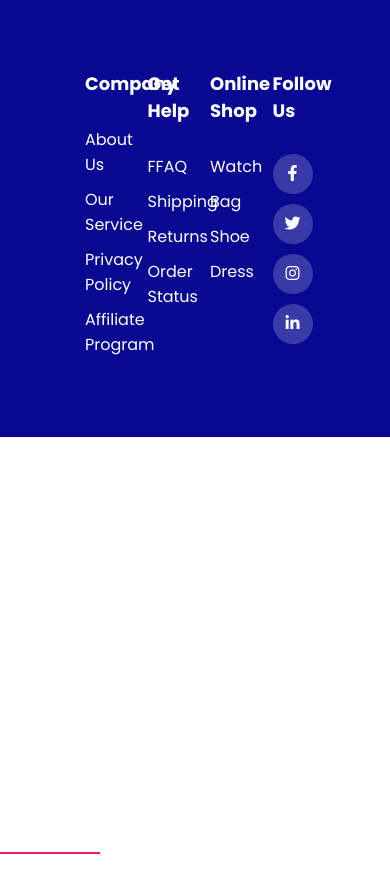
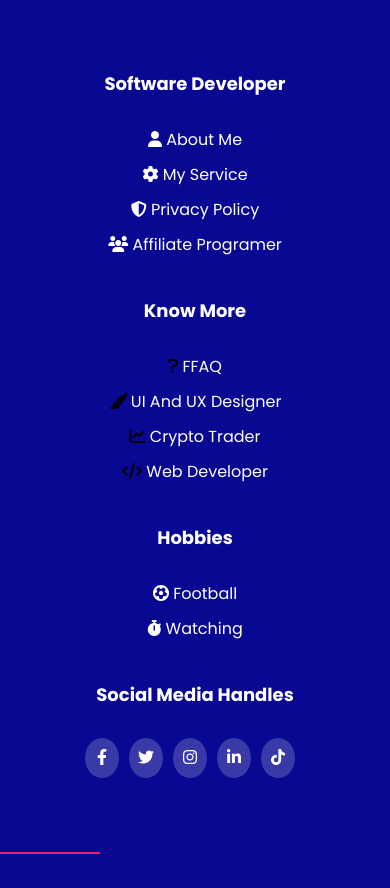
Before and after one commit to DuncanLangat6515/Footer, a plain HTML site: page index.html in a window 390 px wide. Before the commit the page ends 854 px from the top, so only its background shows below. Drawn offline with Linux system fonts and the light colour scheme.

Commit message:
add styling and links

```diff
--- a/index.html
+++ b/index.html
@@ -16,39 +16,41 @@
     <div class="container">
         <div class="row">
             <div class="footer-col">
-                <h4>Company</h4>
+                <h4>Software Developer</h4>
                 <ul>
-                    <li> <a href="">about us</a></li>
-                    <li> <a href="">our service</a></li>
-                    <li> <a href="">privacy policy</a></li>
-                    <li> <a href="">affiliate program</a></li>
+                    <li> <a href=""><i class="fas fa-user"></i> About Me</a></li>
+                     <li> <a href=""><i class="fas fa-cog"></i> My Service</a></li>
+                     <li> <a href=""><i class="fas fa-shield-alt"></i> Privacy Policy</a></li>
+                      <li> <a href=""><i class="fas fa-users"></i> Affiliate Programer</a></li>
+
                 </ul>
             </div>
             <div class="footer-col">
-                <h4>Get Help</h4>
+                <h4>Know More</h4>
                 <ul>
-                    <li> <a href="">FFAQ</a></li>
-                    <li> <a href="">Shipping</a></li>
-                    <li> <a href=""> returns</a></li>
-                    <li> <a href="">order status</a></li>
+                    <li><i class="fas fa-question"></i> <a href="">FFAQ</a></li>
+                    <li><i class="fas fa-paint-brush"></i> <a href="">UI and UX Designer</a></li>
+                    <li><i class="fas fa-chart-line"></i> <a href="">Crypto Trader</a></li>
+                    <li><i class="fas fa-code"></i> <a href="">Web Developer</a></li>
                 </ul>
             </div>
             <div class="footer-col">
-                <h4>Online Shop</h4>
+                <h4>Hobbies</h4>
                 <ul>
-                    <li> <a href="">watch</a></li>
-                    <li> <a href="">bag</a></li>
-                    <li> <a href="">shoe</a></li>
-                    <li> <a href="">dress</a></li>
+                    <li> <a href=""><i class="fas fa-futbol"></i> Football</a></li>
+                    <li><a href=""><i class="fas fa-stopwatch"></i> Watching</a></li>
+                    <li> <a href=""></a></li>
+                    <li> <a href=""></a></li>
                 </ul>
             </div>
             <div class="footer-col">
-                <h4>Follow Us</h4>
+                <h4>Social Media Handles</h4>
                 <div class="social-links">
-                     <a href="#"> <i class="fab fa-facebook-f" ></i></a>
-                     <a href="#"> <i class="fab fa-twitter" ></i></a>
-                     <a href="#"> <i class="fab fa-instagram" ></i></a>
-                     <a href="#"> <i class="fab fa-linkedin-in" ></i></a>
+                     <a href="https://www.facebook.com/dancun.cheru"> <i class="fab fa-facebook-f" ></i></a>
+                     <a href="https://twitter.com/Duncanc89103471"> <i class="fab fa-twitter" ></i></a>
+                     <a href="https://www.instagram.com/dancherry6515/"> <i class="fab fa-instagram" ></i></a>
+                     <a href="https://www.linkedin.com/in/duncanlangat/"> <i class="fab fa-linkedin-in" ></i></a>
+                     <a href="https://www.tiktok.com/@dancuncherry?lang=en"> <i class="fab fa-tiktok" ></i></a>
 
                 </div>
             </div>
--- a/style.css
+++ b/style.css
@@ -64,6 +64,9 @@ ul{
     padding-left: 10px;
 
 }
+.social-links i {
+    color: #fff;
+  }
 .social-links a{
     display: inline-block;
     height: 40px;
@@ -80,3 +83,29 @@ ul{
     color: #24262b;
     background-color: white;
 }
+@media (max-width: 720px) {
+    .row {
+      flex-direction: column;
+      align-items: center;
+    }
+    .footer-col {
+      width: 100%;
+      display: block;
+      margin-bottom: 30px;
+      text-align: center;
+      align-items: center;
+    }
+    .social-links {
+      display: flex;
+      justify-content: center;
+    }
+    .social-links a:hover{
+        color: #24262b;
+        background-color: white;
+    }
+    .footer-col ul li a:hover{
+        color:#e91e63;
+        padding-left: 10px;
+
+    }
+  }
```
